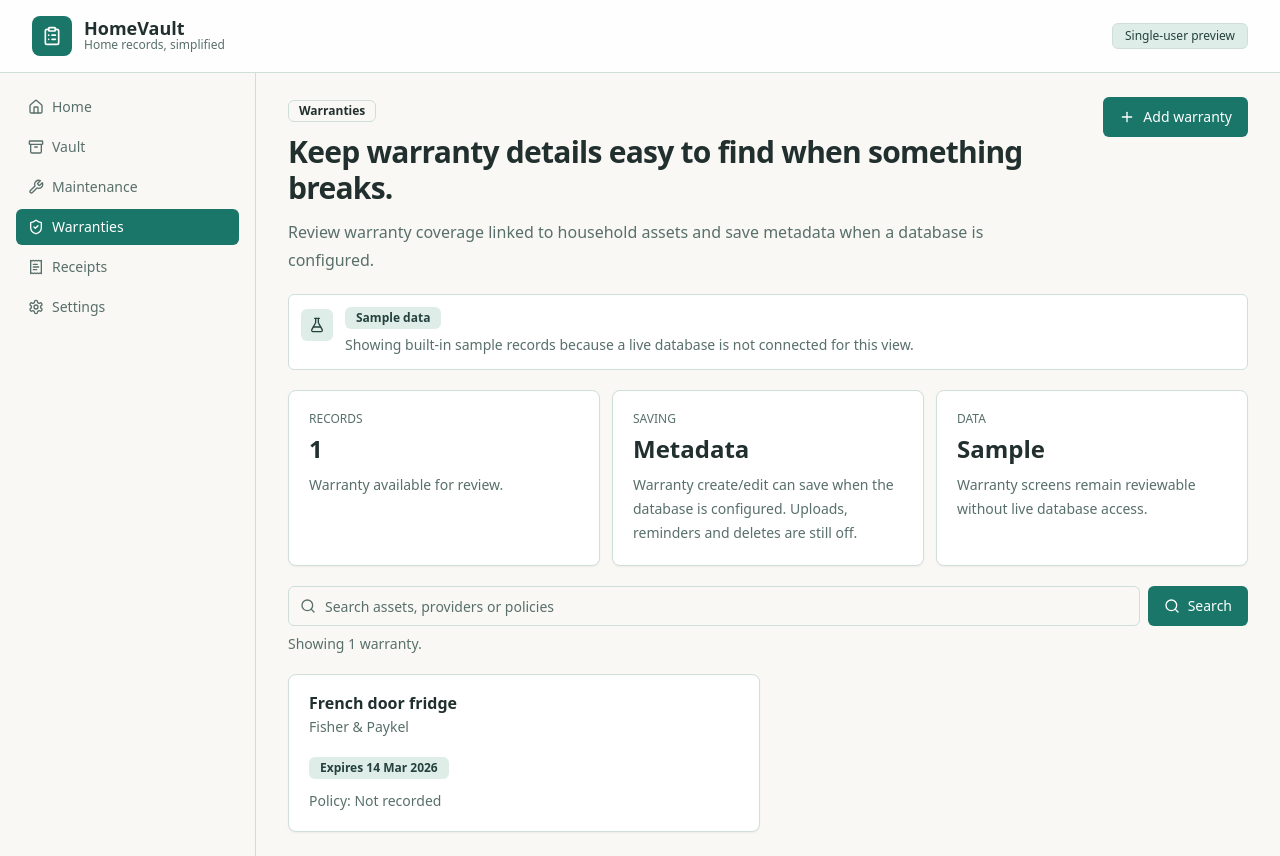
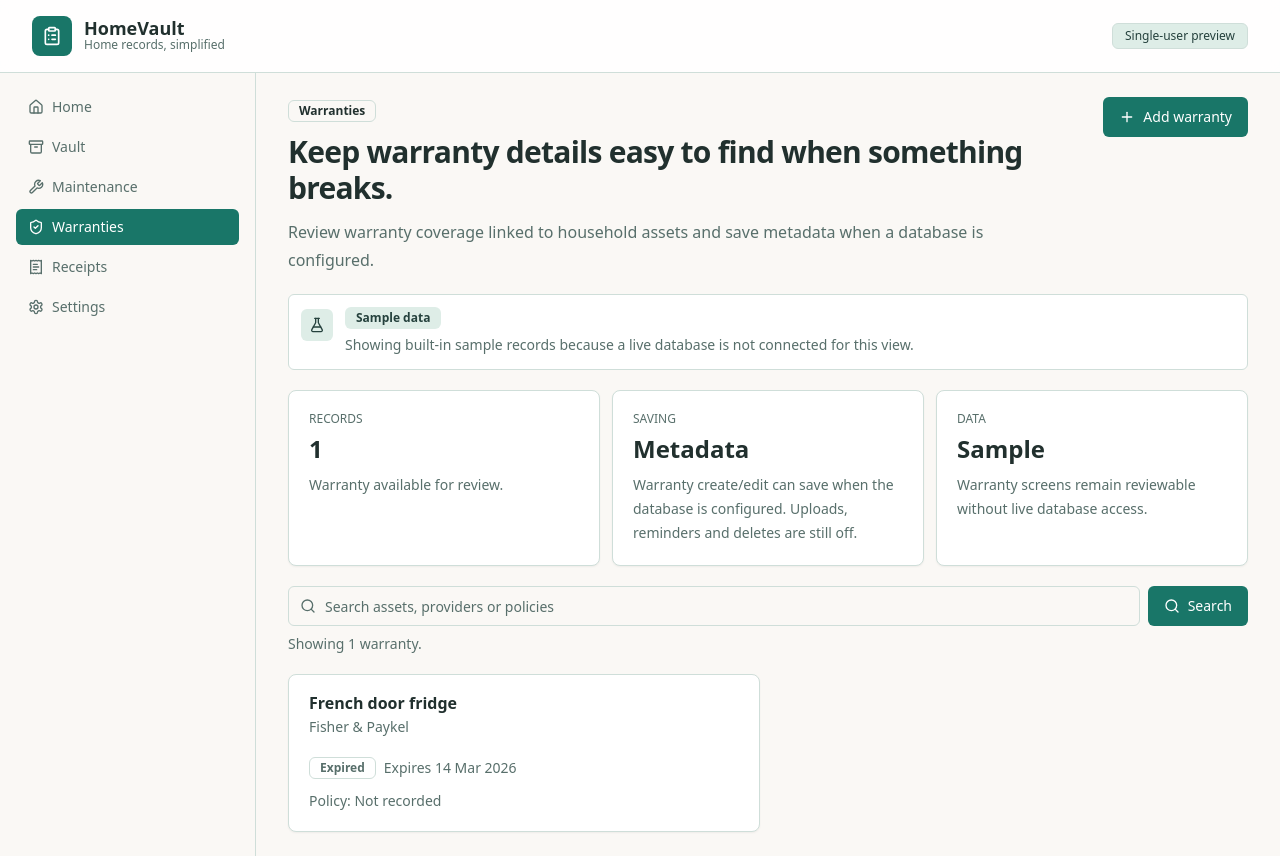
Before and after one commit to LatinMaestro/HomeVault, a Next.js app: page /warranties in a window 1280 px wide. Built offline with nearby package versions, Linux system fonts and the light colour scheme; no server answers; the database is empty.

Commit message:
Show warranty expiry status in list

```diff
--- a/src/app/warranties/page.tsx
+++ b/src/app/warranties/page.tsx
@@ -4,6 +4,7 @@ import { Plus } from "lucide-react";
 
 import { AppShell } from "@/components/app-shell";
 import { DataSourceNote } from "@/components/data-source-note";
+import { DateStatusBadge } from "@/components/date-status-badge";
 import { EmptyState } from "@/components/empty-state";
 import { ListSearch } from "@/components/list-search";
 import { PageHeader } from "@/components/page-header";
@@ -11,6 +12,7 @@ import { ReviewSummary } from "@/components/review-summary";
 import { Badge } from "@/components/ui/badge";
 import { Button } from "@/components/ui/button";
 import { Card, CardContent, CardDescription, CardHeader, CardTitle } from "@/components/ui/card";
+import { getDateStatus } from "@/lib/date-status";
 import { getWarranties } from "@/lib/home-data";
 import { getQueryParam, matchesQuery } from "@/lib/list-filter";
 
@@ -94,7 +96,12 @@ export default async function WarrantiesPage({
                     <CardDescription>{warranty.provider || "Provider not recorded"}</CardDescription>
                   </CardHeader>
                   <CardContent className="space-y-3 text-sm text-muted-foreground">
-                    <Badge variant="secondary">Expires {warranty.expiresAt || "not recorded"}</Badge>
+                    <div className="flex flex-wrap items-center gap-2">
+                      <DateStatusBadge
+                        status={getDateStatus(warranty.expiresAtInput, "warranty")}
+                      />
+                      <span>Expires {warranty.expiresAt || "not recorded"}</span>
+                    </div>
                     <p>Policy: {warranty.policyNumber || "Not recorded"}</p>
                   </CardContent>
                 </Card>
```
